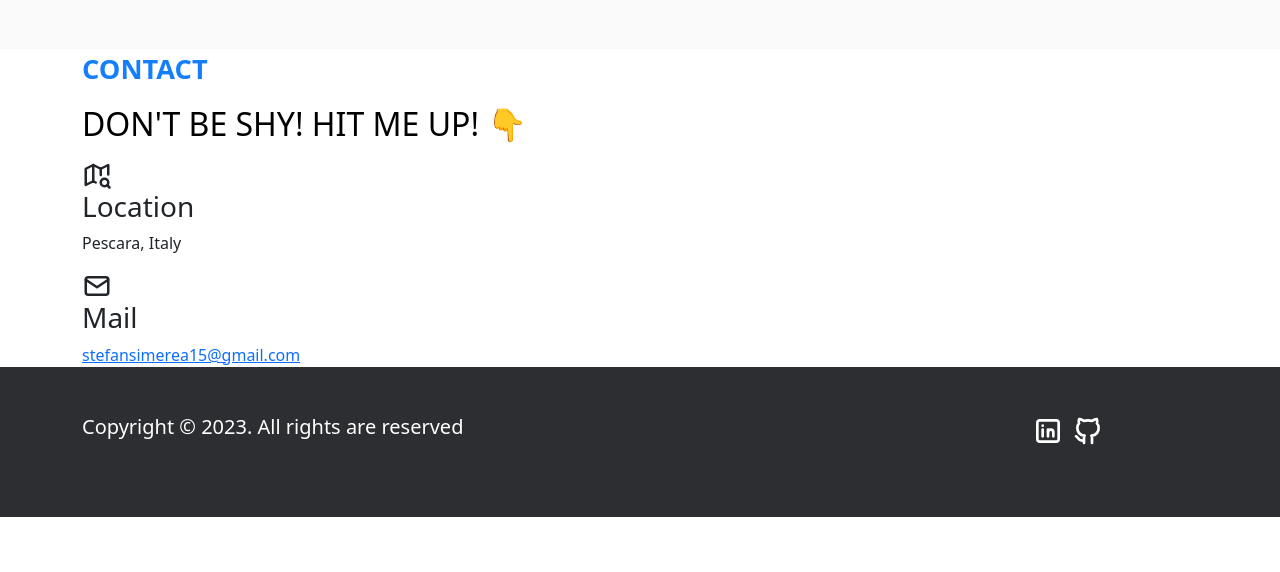
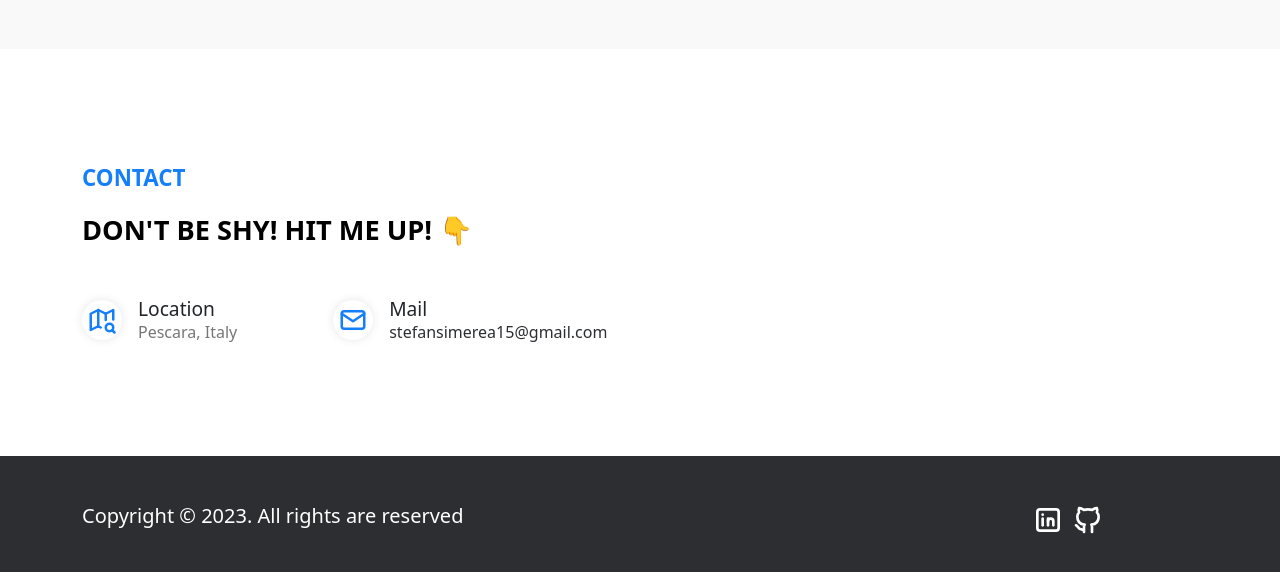
Before and after one commit to stefansimereaa/Personal-Portfolio, a Vue app: page / in a window 1280 px wide. Shown: the part 895-1467 px from the top of the page. Before the commit the page ends 1412 px from the top, so only its background shows below. Built offline with nearby package versions, Linux system fonts and the light colour scheme.

Commit message:
added contact info, icons and style

```diff
--- a/src/components/main/sections/Contact.vue
+++ b/src/components/main/sections/Contact.vue
@@ -14,28 +14,30 @@ export default {
           <h3 class="text-black">Don't be shy! Hit me up! 👇</h3>
         </div>
         <!-- Contact Icons -->
-      <div class="contact-icons">
+        <div class="contact-icons d-flex">
           <!-- Location INFO -->
-      <div class="contact-location">
+          <div class="contact-location d-flex align-items-center me-5">
             <!-- Icon Location -->
             <span>
               <svg xmlns="http://www.w3.org/2000/svg" width="30" height="30" viewBox="0 0 24 24" fill="none" stroke="currentColor" stroke-width="2" stroke-linecap="round" stroke-linejoin="round" class="tabler-icon tabler-icon-map-search"><path d="M11 18l-2 -1l-6 3v-13l6 -3l6 3l6 -3v7.5"></path><path d="M9 4v13"></path><path d="M15 7v5"></path><path d="M18 18m-3 0a3 3 0 1 0 6 0a3 3 0 1 0 -6 0"></path><path d="M20.2 20.2l1.8 1.8"></path></svg>
             </span>
             <!-- Info Location -->
-        <div class="contact-info">
+            <div class="contact-info ms-3">
               <h3>Location</h3>
               <p>Pescara, Italy</p>
             </div>
           </div>
           <!-- Email INFO -->
-      <div class="contact-email">
+          <div class="contact-email d-flex align-items-center ms-5">
             <!-- Icon Email -->
             <span>
               <svg xmlns="http://www.w3.org/2000/svg" width="30" height="30" viewBox="0 0 24 24" fill="none" stroke="currentColor" stroke-width="2" stroke-linecap="round" stroke-linejoin="round" class="tabler-icon tabler-icon-mail"><path d="M3 7a2 2 0 0 1 2 -2h14a2 2 0 0 1 2 2v10a2 2 0 0 1 -2 2h-14a2 2 0 0 1 -2 -2v-10z"></path><path d="M3 7l9 6l9 -6"></path></svg>
             </span>
             <!-- Info Email -->
+            <div class="contact-info ms-3">
               <h3>Mail</h3>
               <a href="mailto:stefansimerea15@gmail.com">stefansimerea15@gmail.com</a>
+            </div>
           </div>
         </div>
     </div>
@@ -43,23 +45,54 @@ export default {
 </template>
 <style lang="scss" scoped>
 @import '../../../assets/scss/vars';
+#contact{
+  padding: 7rem 0;
+}
 
 // contact title style
 .contact-title{
   color: #147efb;
-  font-size: 1.7rem;
+  font-size: 1.4rem;
   font-weight: 700;
   margin-bottom: 1rem;
   text-transform: uppercase;
 }
 .contact-title h3{
   color: #2d2e32;
-  font-size: 2rem;
+  font-size: 1.7rem;
+  font-weight: 700;
+  margin-top: 20px;
+  margin-bottom: 50px;
+}
+
+// Contact icons style
+span{
+  color: #147efb;
+  border-radius: 50%;
+  width: 40px;
+  height: 40px;
+  display: flex;
+  align-items: center;
+  justify-content: center;
+  background-color: #fff;
+  box-shadow: 0 0 10px rgba(0,0,0,.1);
+}
+.contact-icons h3{
+  font-size: 1.2rem;
+}
+.contact-info p{
+  color: #767676;
+}
+
+.contact-info, p, h3{
+  margin: 0px 0px;
+  padding: 0px 0px;
+}
+
+.contact-info a{
+  text-decoration: none;
+  color: #2d2e32;
 }
 
 
-
-
-
-
 </style>
```
Lines whose indentation alone changed are shown as unchanged.
